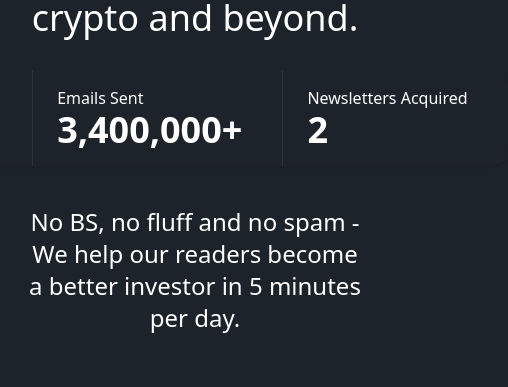
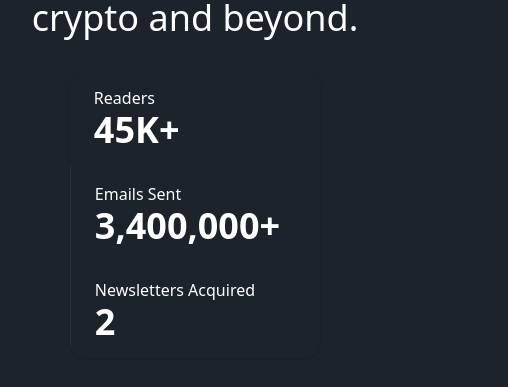
Before and after one commit to edwardfgt/journals-full-stack, a React (Create React App) app: page / in a window 390 px wide. Shown: the part 146-533 px from the top of the page, 508 px wide, since content can reach past the window. Built offline with nearby package versions, Linux system fonts and the light colour scheme; no server answers; what aws-amplify would draw is missing.

Commit message:
Make stat divs responsive on mobile

```diff
--- a/src/components/home/home.js
+++ b/src/components/home/home.js
@@ -13,7 +13,7 @@ const Home = () => {
               From stocks, to crypto and beyond.
             </h1>
 
-            <div className="stats shadow mb-10 text-white">
+            <div className="stats shadow mb-10 text-white flex flex-col md:flex-row">
               <div className="stat">
                 <div className="stat-figure text-secondary"></div>
                 <div className="stat-title text-white">Readers</div>
@@ -34,6 +34,7 @@ const Home = () => {
                 <div className="stat-value">2</div>
               </div>
             </div>
+
             <h2 className="text-center align-top text-2xl text-white">
               No BS, no fluff and no spam - We help our readers become a better
               investor in 5 minutes per day.
```
